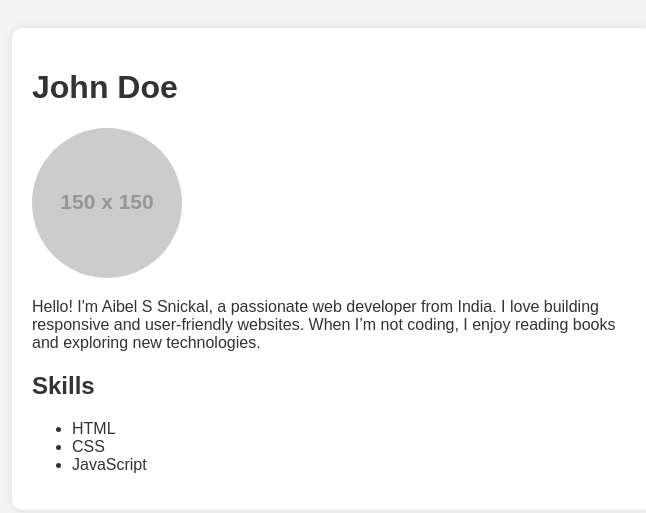
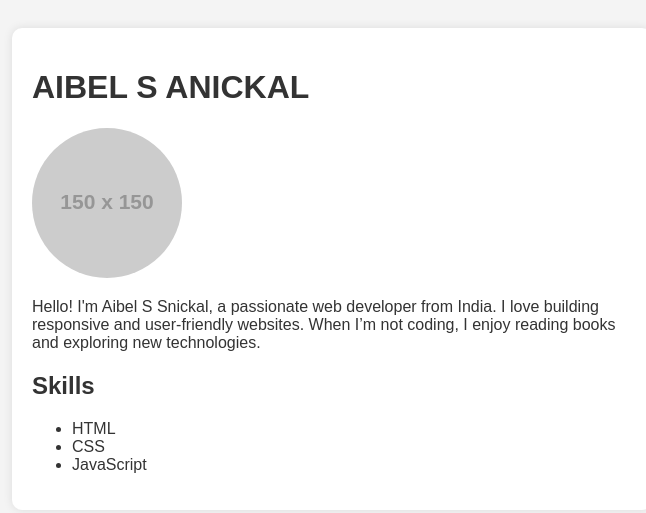
Before and after one commit to AIBELSANICKAL/biography-page, a plain HTML site: page index.html in a window 1280 px wide. Shown: the whole page, without its empty margins (308-954 px from the left). Drawn offline with Linux system fonts and the light colour scheme; placeholder pictures from the web are drawn by us.

Commit message:
index.html

```diff
--- a/index.html
+++ b/index.html
@@ -7,7 +7,7 @@
 </head>
 <body>
   <div class="container">
-    <h1>John Doe</h1>
+    <h1>AIBEL S ANICKAL</h1>
     <img src="https://via.placeholder.com/150" alt="John's photo" />
     <p>Hello! I'm Aibel S Snickal, a passionate web developer from India. I love building responsive and user-friendly websites. When I’m not coding, I enjoy reading books and exploring new technologies.</p>
     <h2>Skills</h2>
```
